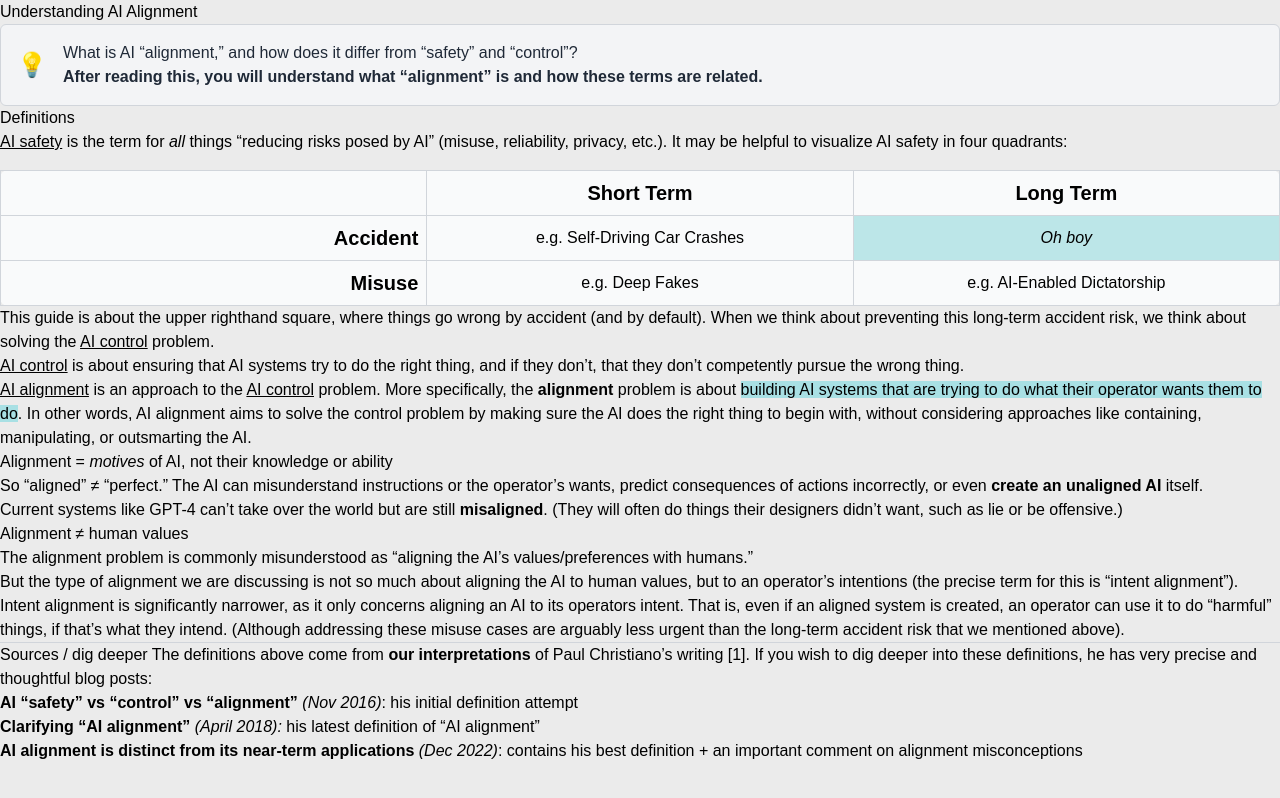
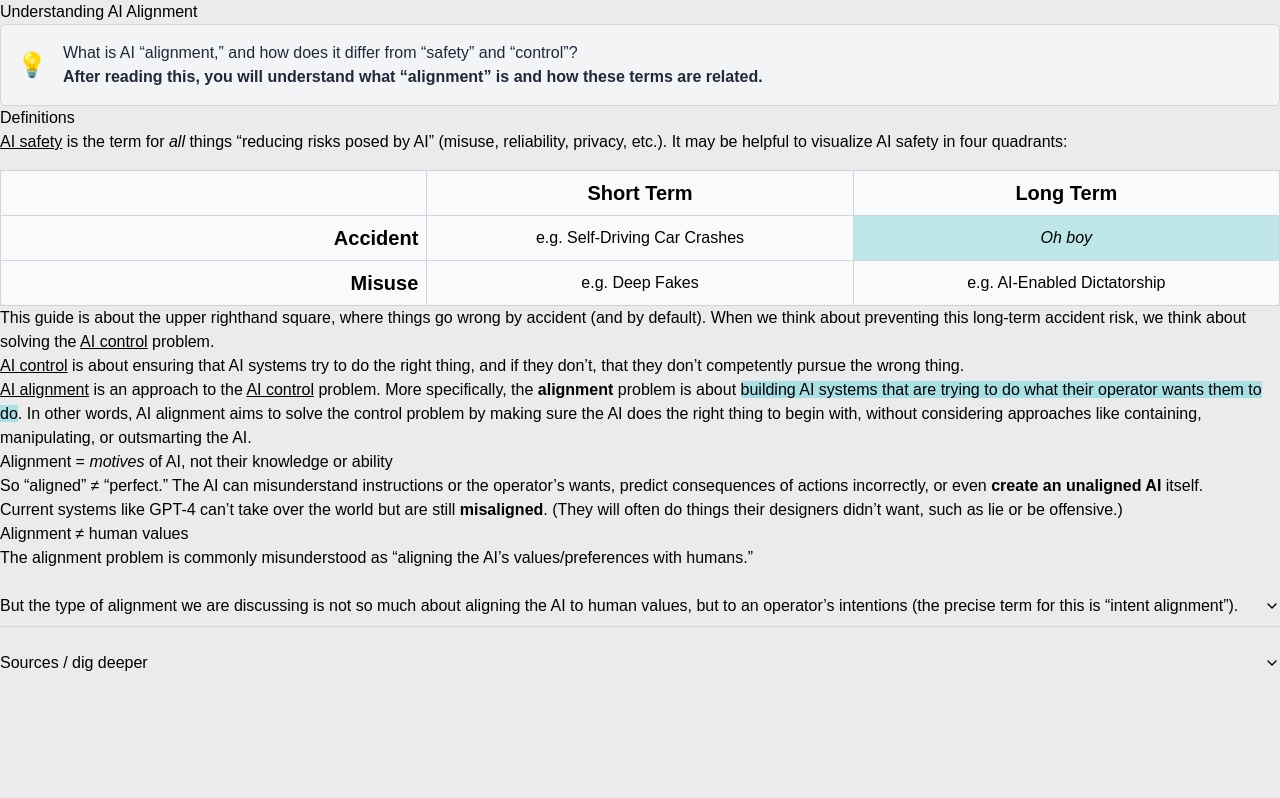
Before and after one commit to masonwang025/alignment-guide, a Next.js app: page /why-alignment/understanding-alignment in a window 1280 px wide. Built offline with nearby package versions, Linux system fonts and the light colour scheme.

Commit message:
understanding alignment done

```diff
--- /dev/null
+++ b/src/components/elements/Toggle.tsx
@@ -0,0 +1,15 @@
+import React from 'react';
+import { Accordion, AccordionItem, AccordionTrigger, AccordionContent } from "@/components/ui/accordion";
+
+const Toggle: React.FC<{ title: string | React.ReactNode, children: React.ReactNode }> = ({ title, children }) => {
+    return (
+        <Accordion type="single" collapsible>
+            <AccordionItem value="item-1" className="border-0 pb-0">
+                <AccordionTrigger className="py-0 my-2">{title}</AccordionTrigger>
+                <AccordionContent>{children}</AccordionContent>
+            </AccordionItem>
+        </Accordion>
+    );
+};
+
+export default Toggle;
--- a/src/pages/why-alignment/understanding-alignment.mdx
+++ b/src/pages/why-alignment/understanding-alignment.mdx
@@ -1,6 +1,7 @@
 import Promise from "@/components/elements/Promise";
 import RiskTable from "@/components/elements/RiskTable";
 import StyledText from "@/components/elements/StyledText";
+import Toggle from "@/components/elements/Toggle";
 
 # Understanding AI Alignment
 
@@ -42,14 +43,17 @@ if they don’t, that they don’t competently pursue the wrong thing.
 
 The alignment problem is commonly misunderstood as “aligning the AI’s values/preferences with humans.”
 
-- But the type of alignment we are discussing is not so much about aligning the AI to human values, but to an operator’s intentions (the precise term for this is “intent alignment”).
+<Toggle title="But the type of alignment we are discussing is not so much about aligning the AI to human values, but to an operator’s intentions (the precise term for this is “intent alignment”).">
   Intent alignment is significantly narrower, as it only concerns aligning an AI to its operators intent.
-  That is, even if an aligned system is created, an operator can use it to do “harmful” things, if that’s what they intend. (Although addressing these misuse cases are arguably less urgent than the long-term accident risk that we mentioned above).
+
+ That is, even if an aligned system is created, an operator can use it to do “harmful” things, if that’s what they intend. (Although addressing these misuse cases are arguably less urgent than the long-term accident risk that we mentioned above).
+</Toggle>
 
 ---
 
-- Sources / dig deeper
+<Toggle title="Sources / dig deeper">
   The definitions above come from **our interpretations** of Paul Christiano’s writing [1]. If you wish to dig deeper into these definitions, he has very precise and thoughtful blog posts:
   - [**AI “safety” vs “control” vs “alignment”**](https://ai-alignment.com/ai-safety-vs-control-vs-alignment-2a4b42a863cc) _(Nov 2016)_: his initial definition attempt
   - [**Clarifying “AI alignment”**](https://ai-alignment.com/clarifying-ai-alignment-cec47cd69dd6) _(April 2018):_ his latest definition of “AI alignment”
   - [**AI alignment is distinct from its near-term applications**](https://ai-alignment.com/ai-alignment-is-distinct-from-its-near-term-applications-81300500ad2e) _(Dec 2022)_: contains his best definition + an important comment on alignment misconceptions
+</Toggle>
```
